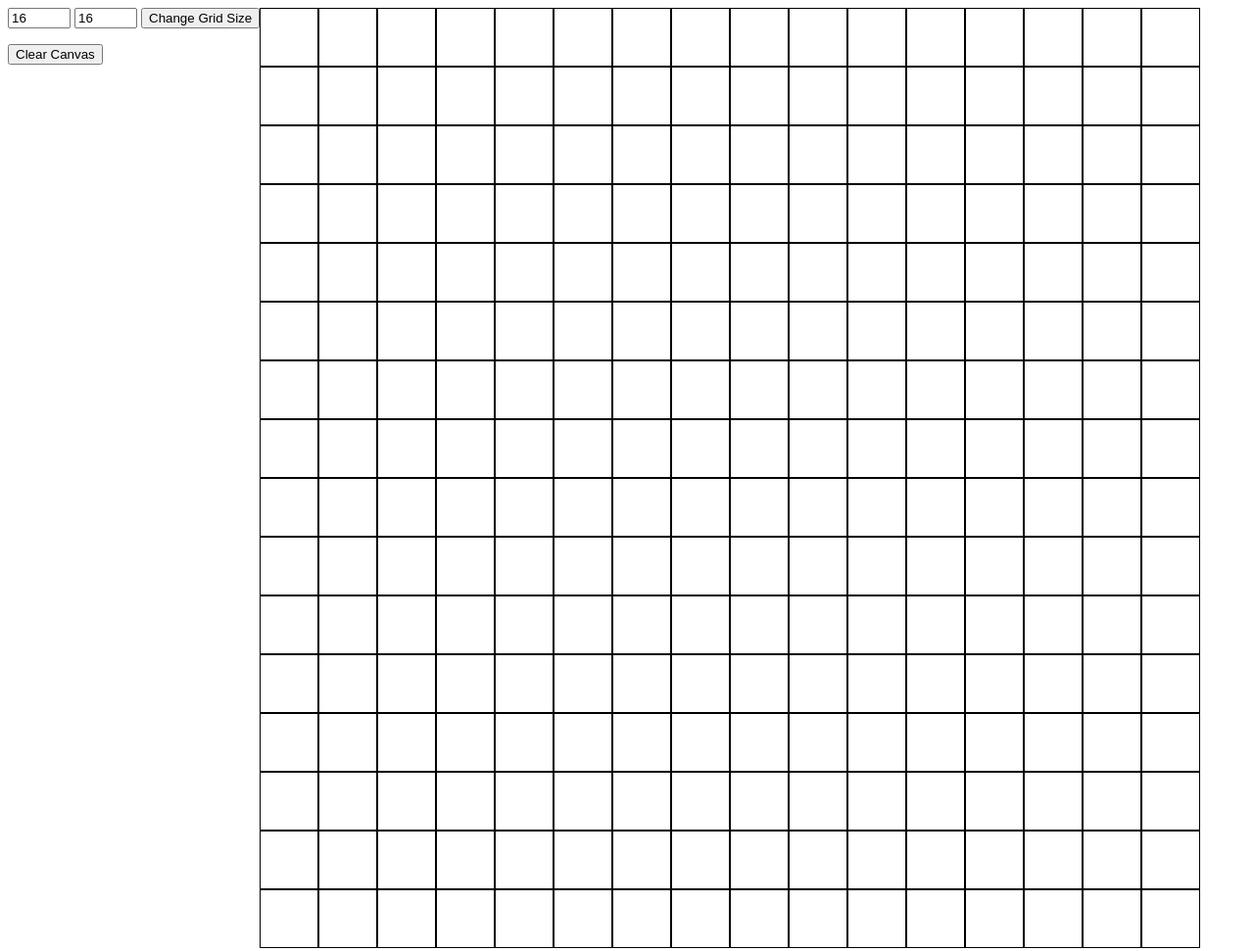
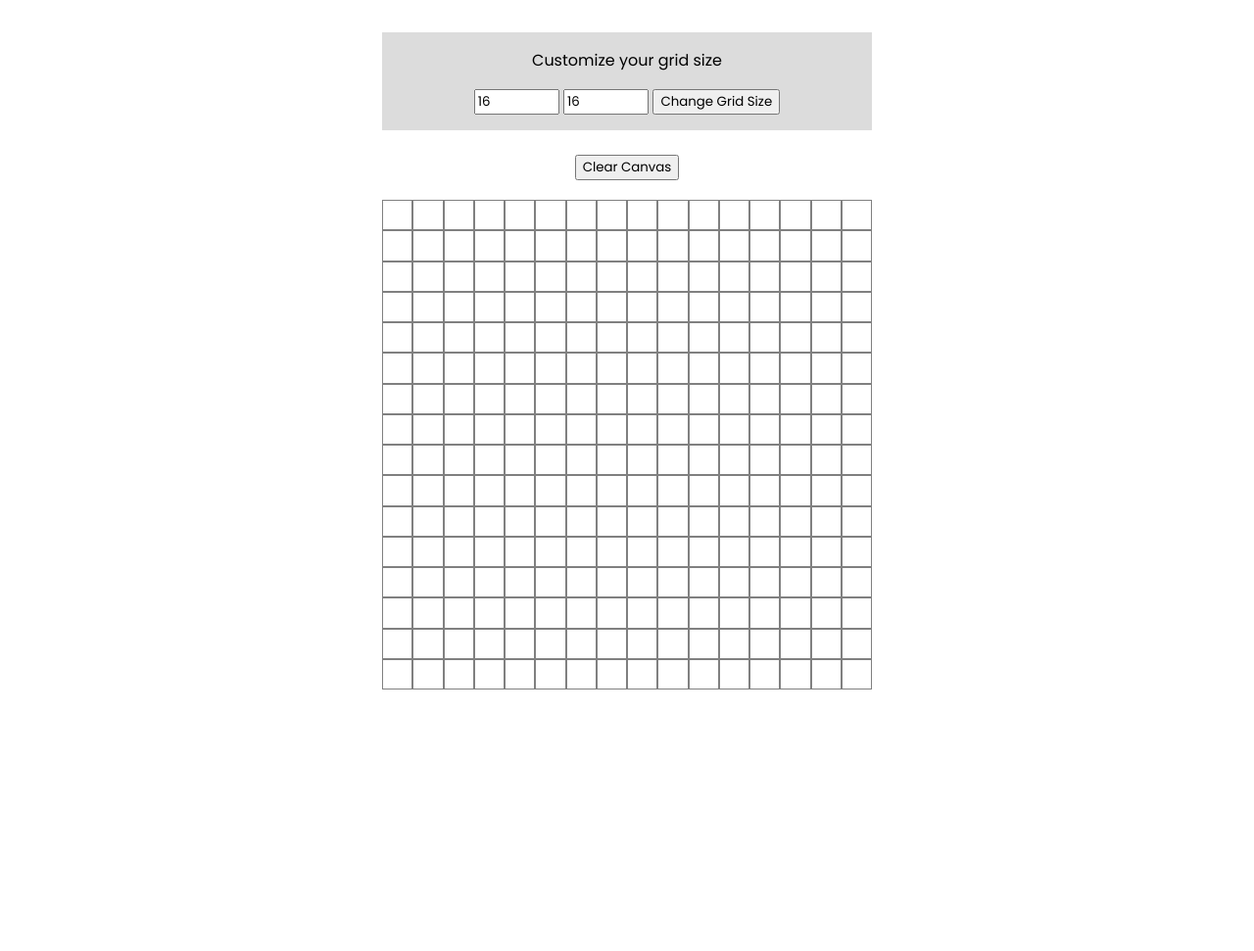
Before and after one commit to jlabnte25/odin-etch-a-sketch, a plain HTML site: page index.html in a window 1280 px wide. Shown: the whole page at 98% size. After the commit the page ends 800 px from the top, so only its background shows below. Drawn offline with Linux system fonts and the light colour scheme; a web font is replaced by a local one.

Commit message:
Organize page layout

```diff
--- a/index.html
+++ b/index.html
@@ -5,15 +5,23 @@
     <meta name="viewport" content="width=device-width, initial-scale=1.0">
     <title>The Odin Project: Etch-a-sketch </title>
     <link rel="stylesheet" href="./styles.css">
+    <link rel="preconnect" href="https://fonts.googleapis.com">
+    <link rel="preconnect" href="https://fonts.gstatic.com" crossorigin>
+    <link href="https://fonts.googleapis.com/css2?family=Barriecito&family=DM+Serif+Display:ital@0;1&family=Poppins:ital,wght@0,100;0,200;0,300;0,400;0,500;0,600;0,700;0,800;0,900;1,100;1,200;1,300;1,400;1,500;1,600;1,700;1,800;1,900&family=Urbanist:ital,wght@0,100..900;1,100..900&display=swap" rel="stylesheet">
+
 </head>
 <body>
     <div id="userConsole">
-        <form>
-            <input type="number" id="rowInput" min="1" max="100" value="16">
-            <input type="number" id="columnInput" min="1" max="100" value="16">
-            <input type="button" id="changeGridSize" value="Change Grid Size">
-        </form>
-        <p id="alertUser"></p>
+
+        <section id="alertUserContainer">
+            <p id="alertUser">Customize your grid size</p>
+            <form>
+                <input type="number" id="rowInput" min="1" max="100" value="16">
+                <input type="number" id="columnInput" min="1" max="100" value="16">
+                <input type="button" id="changeGridSize" value="Change Grid Size">
+            </form>
+        </section>
+
         <button id="clearGridButton">Clear Canvas</button>
     </div>
     <div id="container">
--- a/index.js
+++ b/index.js
@@ -17,15 +17,12 @@ function submitGridSize () {
     // Alert user regarding the maximum and minimum amount (100 and 0);
     const alertUser = document.querySelector('#alertUser');
 
-    if (userInputColumn > 100 && userInputColumn <= 0)
+    if (userInputColumn > 100 || userInputColumn <= 0 || userInputRow > 100 || userInputRow <= 0)
         {alertUser.textContent = "Please input a number between 0 and 100";
+        userInputColumn = 15;
+        userInputRow = 15;
         return;
-        };
-
-    if (userInputRow > 100 && userInputRow >= 0)
-        {alertUser.textContent = "Please input a number between 0 and 100";
-        return;
-        };
+    };
 }
 
 
--- a/styles.css
+++ b/styles.css
@@ -1,10 +1,15 @@
+
+
 body {
     display: flex;
+    flex-direction: column;
+    align-items: center;
+    font-family: poppins, sans-serif;
 }
 
 .boxItem {
     flex: 1;
-    border: 1px solid black;
+    border: 0.02px solid gray;
     box-sizing: border-box;
 }
 
@@ -14,13 +19,39 @@ body {
 }
 
 #container {
-    width: 960px;
-    height: 960px;
+    width: 500px;
+    height: 500px;
     display: flex;
     flex-direction: column;
 
 }
 
+#userConsole {
+    display: flex;
+    align-items: center;
+    flex-direction: column ;
+}
+
+#alertUserContainer {
+    background-color: gainsboro;
+    min-height: 100px;
+    width: 500px;
+    margin: 25px;
+    text-align: center;
+    display: flex;
+    align-items: center;
+    justify-content: flex-start;
+    flex-direction: column;
+}
+
+#clearGridButton {
+    margin-bottom: 20px;
+}
+
 #webhighlights-notifications {
     display:none;
 }
+
+button, input {
+    font-family: poppins;
+}
```
